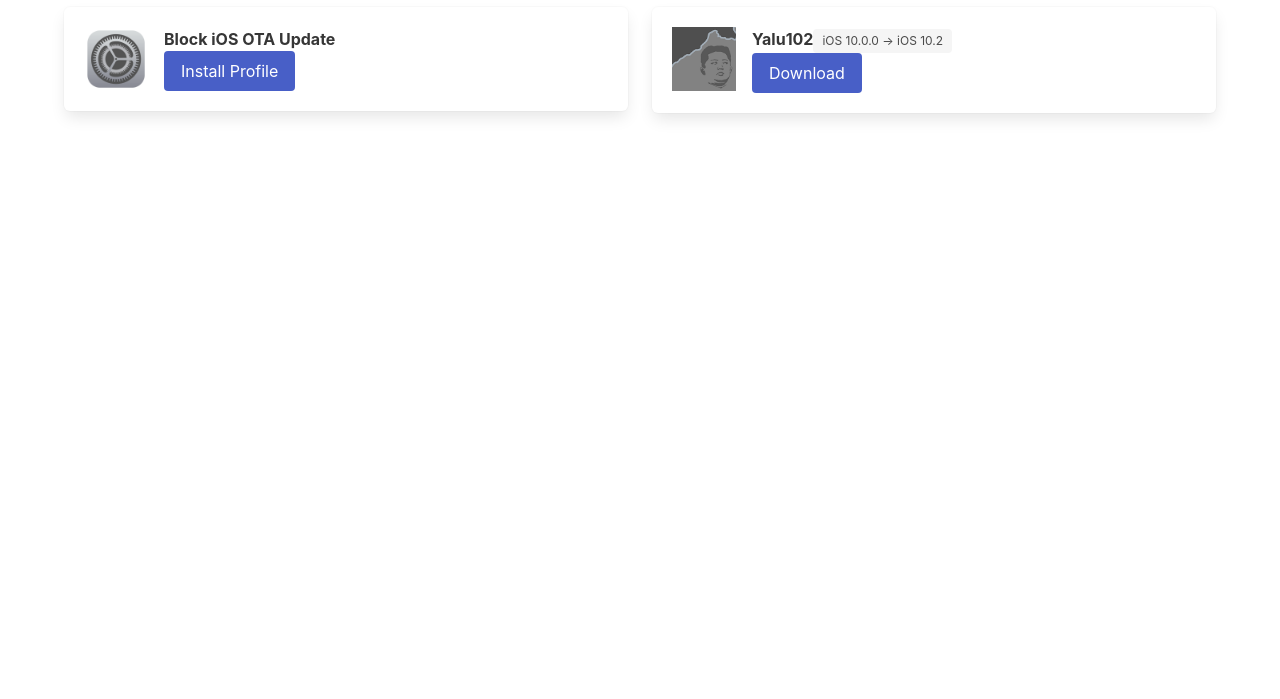
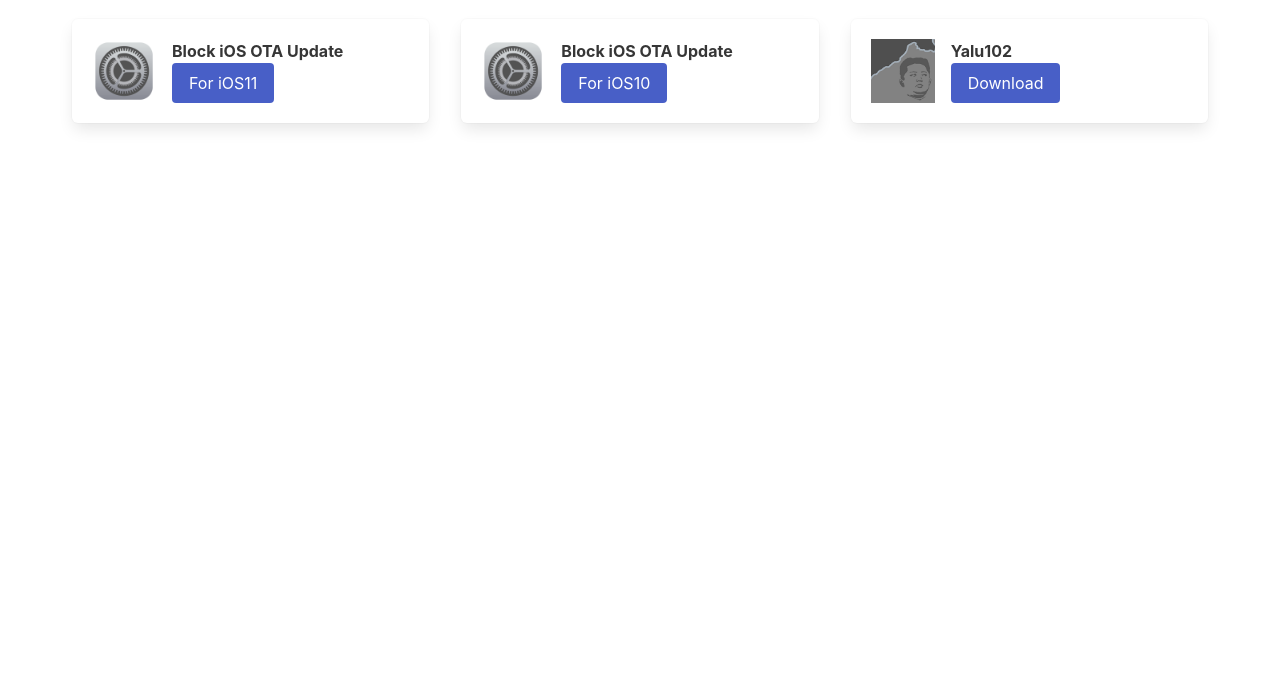
Before and after one commit to tommyim/tommyim.github.io, a plain HTML site: page index.html in a window 1280 px wide. Shown: the part 101-800 px from the top of the page. Drawn offline with nearby package versions, Linux system fonts and the light colour scheme.

Commit message:
added "Block iOS OTA Update for iOS11" & updated web page ui

```diff
--- a/index.html
+++ b/index.html
@@ -4,20 +4,18 @@
       <meta charset="utf-8">
       <meta name="viewport" content="width=device-width, initial-scale=1">
       <title>Hello World!</title>
-      <link rel="stylesheet" href="https://maxcdn.bootstrapcdn.com/font-awesome/4.7.0/css/font-awesome.min.css">
-      <link rel="stylesheet" href="https://cdnjs.cloudflare.com/ajax/libs/bulma/0.6.1/css/bulma.min.css">
+      <link rel="stylesheet" href="https://cdnjs.cloudflare.com/ajax/libs/bulma/0.6.2/css/bulma.min.css">
+      <link rel="stylesheet" href="css/flexboxgrid.min.css" type="text/css">
    </head>
    <body>
-      <section class="section">
-         <div class="container">
+     <section class="section">
+      <div class="container">
             <h1 class="title">
                Hello World
             </h1>
-            <!--       <p class="subtitle">
-               My first website with <strong>Bulma</strong>!
-               </p> -->
-            <div class="columns">
-               <div class="column">
+            <div class="row">
+               <!-- column -->
+               <div class="column col-sm-4 col-lm-6">
                   <div class="box">
                      <article class="media">
                         <figure class="media-left">
@@ -30,14 +28,36 @@
                               <p>
                                  <strong>Block iOS OTA Update</strong>
                                  <br />
-                                 <a class="button is-link" href="./scr/tvos10.mobileconfig">Install Profile</a>
+                                 <a class="button is-link" href="./scr/tvos11.mobileconfig">For iOS11</a>
                               </p>
                            </div>
                         </div>
                      </article>
                   </div>
                </div>
-               <div class="column">
+               <!-- column -->
+               <div class="column col-sm-4 col-lm-6">
+                  <div class="box">
+                     <article class="media">
+                        <figure class="media-left">
+                           <p class="image is-64x64">
+                              <img src="./images/setting-thumb.png">
+                           </p>
+                        </figure>
+                        <div class="media-content">
+                           <div class="content">
+                              <p>
+                                 <strong>Block iOS OTA Update</strong>
+                                 <br />
+                                 <a class="button is-link" href="./scr/tvos10.mobileconfig">For iOS10</a>
+                              </p>
+                           </div>
+                        </div>
+                     </article>
+                  </div>
+               </div>
+               <!-- column -->
+               <div class="column col-sm-4 col-lm-6">
                   <div class="box">
                      <article class="media">
                         <figure class="media-left">
@@ -48,7 +68,7 @@
                         <div class="media-content">
                            <div class="content">
                               <p>
-                                 <strong>Yalu102</strong><span class="tag">iOS 10.0.0 -> iOS 10.2</span>
+                                 <strong>Yalu102</strong><!-- <span class="tag">iOS 10.2</span> -->
                                  <br>
                                  <!-- <a href="itms-services://?action=download-manifest&url=https://tommyim.github.io/plist/yalu102_beta7-resigned.plist">Download<a/> -->
                                  <a class="button is-link" href="#">Download</a>
@@ -58,6 +78,7 @@
                      </article>
                   </div>
                </div>
+               <!-- column -->
             </div>
          </div>
       </section>
```
Also changed, not shown: 1 other file.
